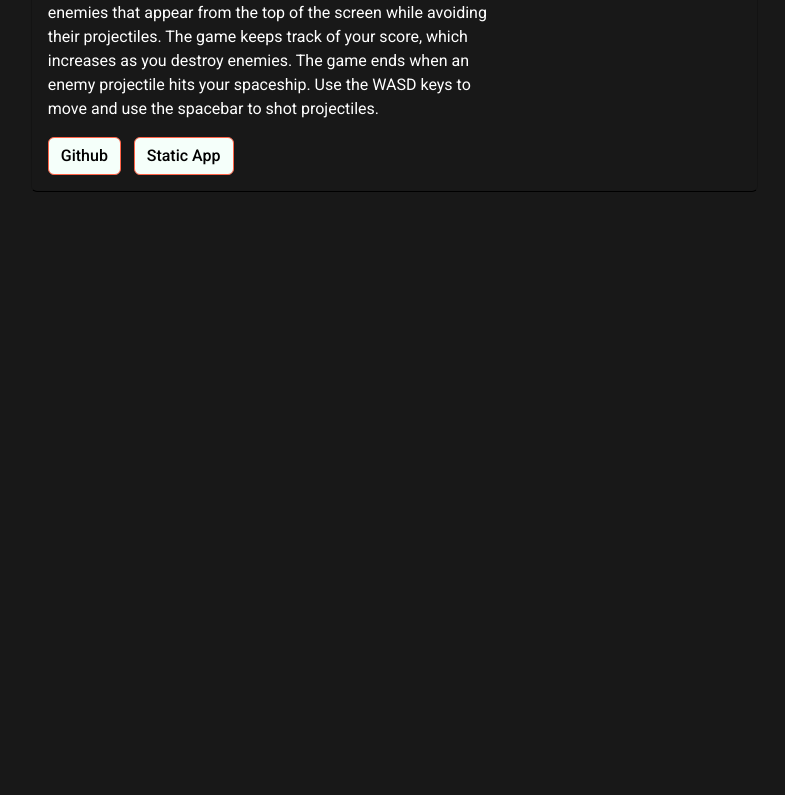
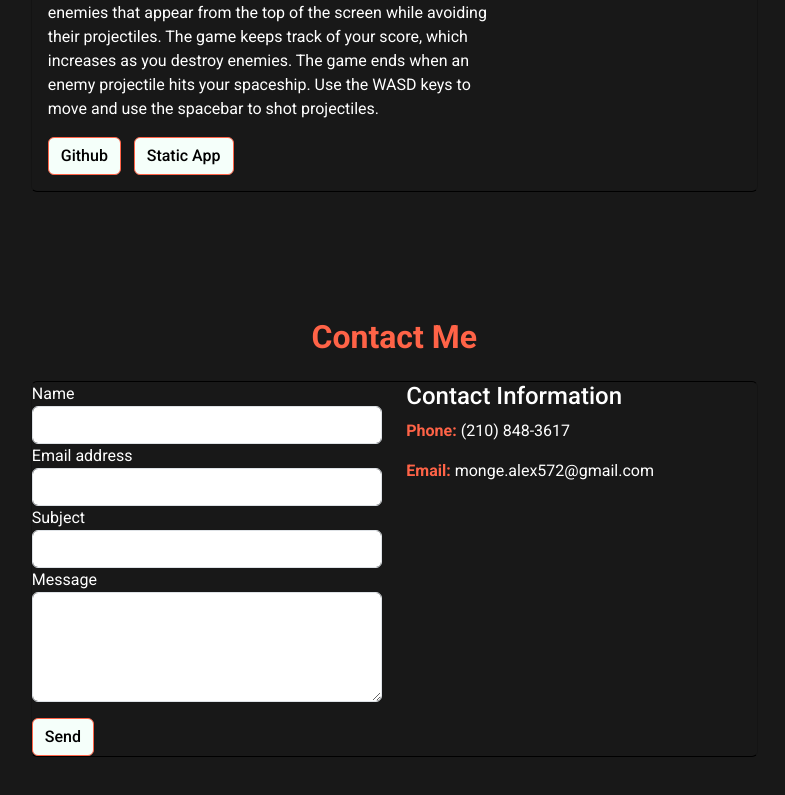
Before and after one commit to a1monge/my-portfolio, a React (Create React App) app: page / in a window 1280 px wide. Shown: the part 2128-2923 px from the top of the page, without its empty margins (459-1244 px from the left). Before the commit the page ends 2421 px from the top, so only its background shows below. Built offline with nearby package versions, Linux system fonts and the light colour scheme.

Commit message:
contact form

```diff
--- a/src/App.css
+++ b/src/App.css
@@ -101,7 +101,8 @@ body {
 /* Sections */
 .skills-section,
 .featured-section,
-.cloud-section {
+.cloud-section,
+.contact-section{
   font-family: 'Roboto', sans-serif !important;
   padding: 4vw 2vw;
   /* Responsive padding */
@@ -275,7 +276,8 @@ body {
 
   .skills-section,
   .featured-section,
-  .cloud-section {
+  .cloud-section,
+  .contact-section {
     padding: 4vw 2vw;
     /* Responsive padding */
   }
@@ -328,12 +330,6 @@ body {
     /* Responsive margin */
   }
 
-  .skills-section,
-  .featured-section,
-  .cloud-section {
-    padding: 3vw 2vw;
-    /* Responsive padding */
-  }
 
   .skill {
     flex: 1 1 75px;
--- a/src/App.js
+++ b/src/App.js
@@ -1,9 +1,9 @@
 import React from 'react';
-import Navbar from './components/Navbar';
 import Header from './components/Header';
 import Skills from './components/Skills';
 import Featured from './components/Featured';
 import Cloud from './components/Cloud';
+import Contact from './components/Contact';
 
 const App = () => {
   return (
@@ -12,7 +12,9 @@ const App = () => {
       <div className="content">
         <Cloud />
         <Featured />
+        <Contact /> {/* Add ContactForm at the bottom */}
       </div>
+
     </div>
   );
 }
--- /dev/null
+++ b/src/components/Contact.js
@@ -0,0 +1,79 @@
+import React from 'react';
+import '../App.css'; // Import your custom CSS
+
+const Contact = () => {
+    return (
+        <section id='Contact' className="contact-section">
+            <div className="container">
+                <h2 className="text-center mb-4">Contact Me</h2>
+
+                <div className="card mb-4">
+                    <div className="row no-gutters">
+                        <div className="col-md-6">
+                            <div className="card-text d-flex flex-column justify-content-between">
+                                <form
+                                    action="http://localhost:5000/send-email" // or your deployed backend URL
+                                    method="POST"
+                                    className="contact-form"
+                                >
+                                    <div className="form-group">
+                                        <label htmlFor="name">Name</label>
+                                        <input
+                                            type="text"
+                                            id="name"
+                                            name="name"
+                                            className="form-control"
+                                            required
+                                        />
+                                    </div>
+                                    <div className="form-group">
+                                        <label htmlFor="email">Email address</label>
+                                        <input
+                                            type="email"
+                                            id="email"
+                                            name="email"
+                                            className="form-control"
+                                            required
+                                        />
+                                    </div>
+                                    <div className="form-group">
+                                        <label htmlFor="subject">Subject</label>
+                                        <input
+                                            type="text"
+                                            id="subject"
+                                            name="subject"
+                                            className="form-control"
+                                        />
+                                    </div>
+                                    <div className="form-group">
+                                        <label htmlFor="message">Message</label>
+                                        <textarea
+                                            id="message"
+                                            name="message"
+                                            className="form-control"
+                                            rows="4"
+                                            required
+                                        ></textarea>
+                                    </div>
+                                    {/* Move the button inside the form */}
+                                    <div className="text-right mt-3">
+                                        <button type="submit" className="btn btn-primary">Send</button>
+                                    </div>
+                                </form>
+                            </div>
+                        </div>
+                        <div className="col-md-6">
+                            <div className="card-text">
+                                <h4>Contact Information</h4>
+                                <p><strong>Phone:</strong> (210) 848-3617</p>
+                                <p><strong>Email:</strong> monge.alex572@gmail.com</p>
+                            </div>
+                        </div>
+                    </div>
+                </div>
+            </div>
+        </section>
+    );
+};
+
+export default Contact;
```
Also changed, not shown: src/components/Navbar.js (line endings or trailing spaces).
